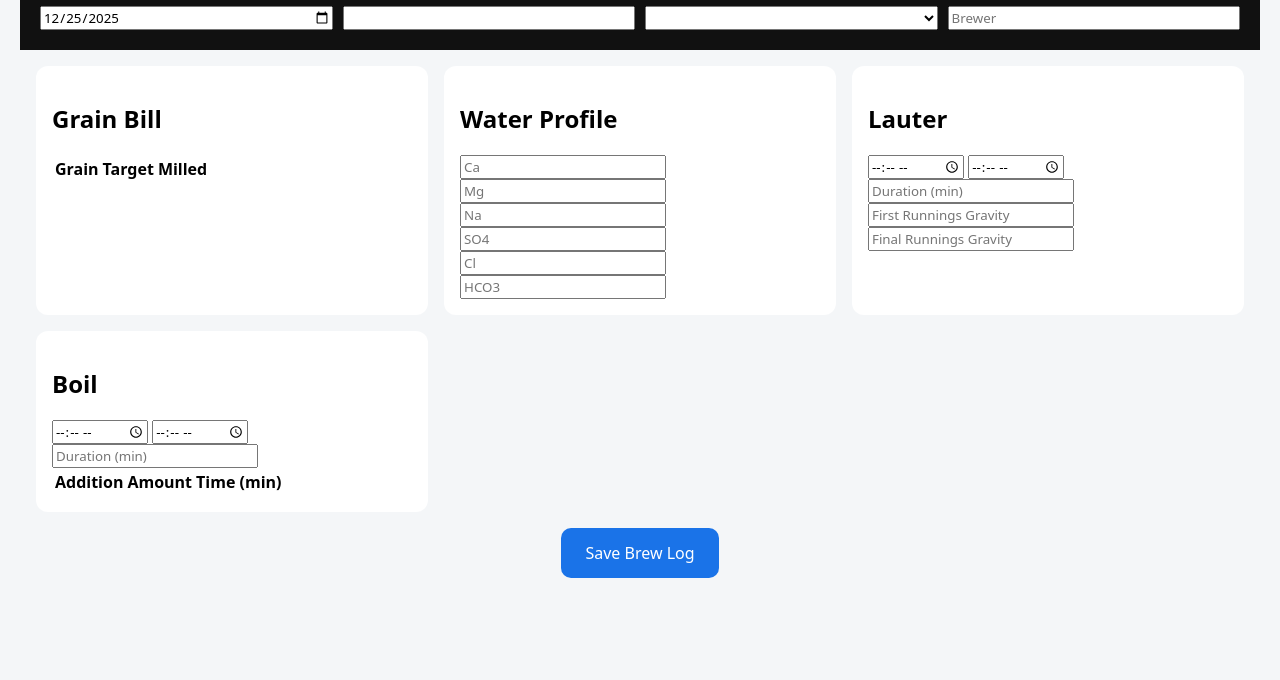
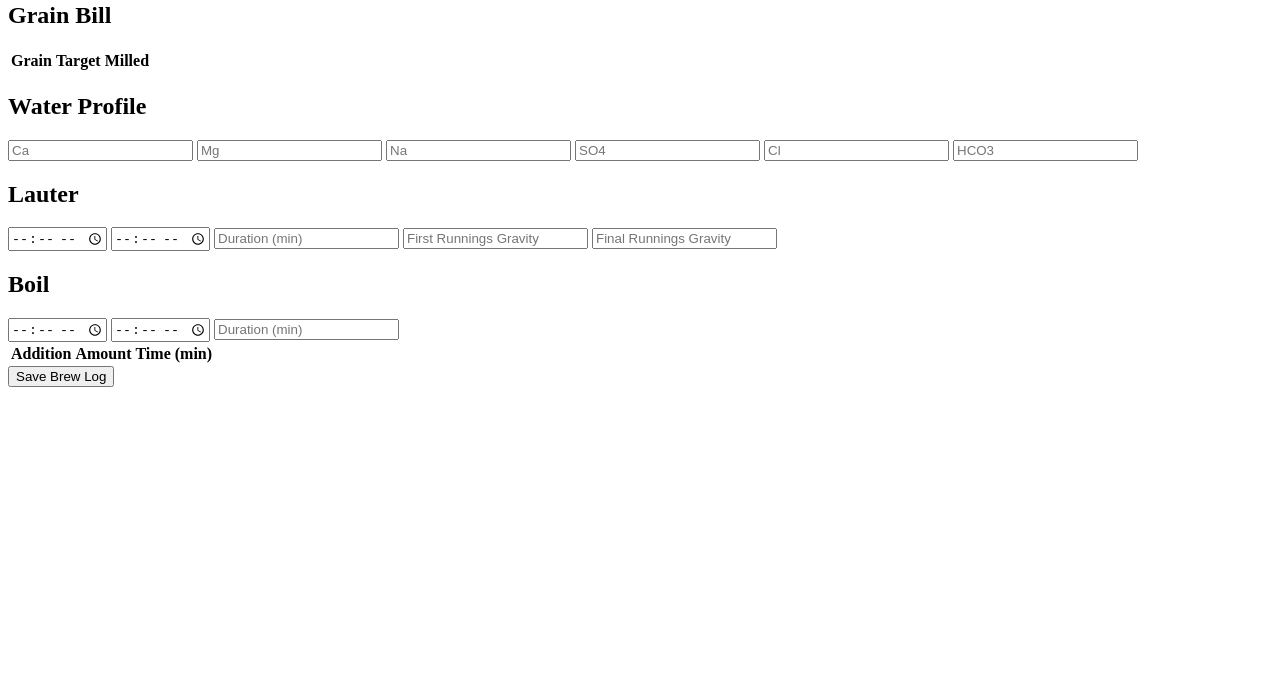
Before and after one commit to remyjdavis/Suburban-Brewing-Production-Dashboard-, a plain HTML site: page brew-log.html in a window 1280 px wide. Shown: the part 120-800 px from the top of the page. Drawn offline with Linux system fonts and the light colour scheme; no server answers.

Commit message:
Update style.css

```diff
--- a/style.css
+++ b/style.css
@@ -1,27 +1,11 @@
-* {
-  box-sizing: border-box;
-  font-family: system-ui, -apple-system;
-}
-
-body {
-  margin: 0;
-  padding: 20px;
-  background: #f4f6f8;
-}
-
-header {
-  text-align: center;
-  margin-bottom: 30px;
-}
-
 .tank-grid {
   display: grid;
-  grid-template-columns: repeat(auto-fit, minmax(220px, 1fr));
+  grid-template-columns: repeat(auto-fill, minmax(220px, 1fr));
   gap: 16px;
 }
 
 .tank {
-  background: #fff;
+  background: white;
   border-radius: 12px;
   padding: 14px;
   border: 2px solid #ccc;
@@ -31,45 +15,4 @@ header {
 .status-empty { border-color: #adb5bd; }
 .status-fermenting { border-color: #28a745; }
 .status-conditioning { border-color: #ffc107; }
-
-.page-header {
-  background: #111;
-  color: #fff;
-  padding: 20px;
-}
-
-.brew-meta {
-  display: grid;
-  grid-template-columns: repeat(auto-fit, minmax(160px, 1fr));
-  gap: 10px;
-}
-
-.grid {
-  display: grid;
-  grid-template-columns: repeat(auto-fit, minmax(320px, 1fr));
-  gap: 16px;
-  padding: 16px;
-}
-
-.card {
-  background: white;
-  border-radius: 12px;
-  padding: 16px;
-}
-
-.flag {
-  background: #ffe6e6;
-}
-
-.footer {
-  text-align: center;
-}
-
-.save {
-  padding: 14px 24px;
-  font-size: 16px;
-  background: #1a73e8;
-  color: white;
-  border-radius: 10px;
-  border: none;
-}
+.status-cip { border-color: #17a2b8; }
```
